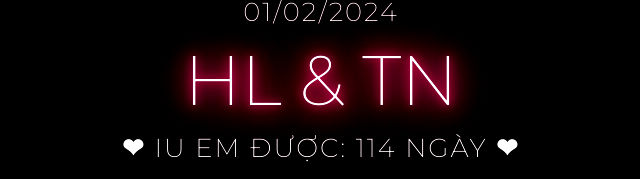
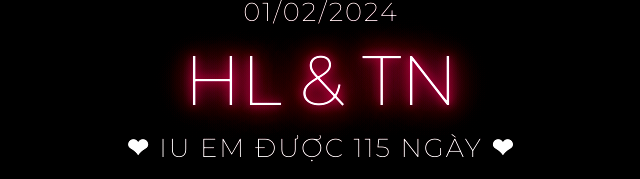
Before and after one commit to long200141/long200141.github.io, a plain HTML site: page index.html in a window 1280 px wide. Shown: the top 179 px of the page, 319-959 px from the left. Drawn offline with nearby package versions, Linux system fonts and the light colour scheme; animation ran at ten frames a second.

Commit message:
fix time

```diff
--- a/index.html
+++ b/index.html
@@ -36,13 +36,10 @@
     <script src="js/particle.js"></script>
     <script src="js/universe.js"></script>
 	<script>
-		function displayResult() {
-			document.getElementById("numdays").innerHTML = "Have a nice day!";
-		}
         var dropdt = new Date("2024-02-01");
-		var pickdt = new Date().getTime();
-		var days = parseInt((pickdt - dropdt) / (24 * 3600 * 1000));
-        document.getElementById("numdays").innerHTML=" <strong>❤</strong> IU EM ĐƯỢC: "+days+" NGÀY <strong>❤</strong>";
+		var pickdt = new Date();
+		var days = parseInt((pickdt - dropdt) / (24 * 3600 * 1000)) + 1;
+        document.getElementById("numdays").innerHTML=" <strong>❤</strong> IU EM ĐƯỢC "+days+" NGÀY <strong>❤</strong>";
     </script>
   </body>
 </html>
```
